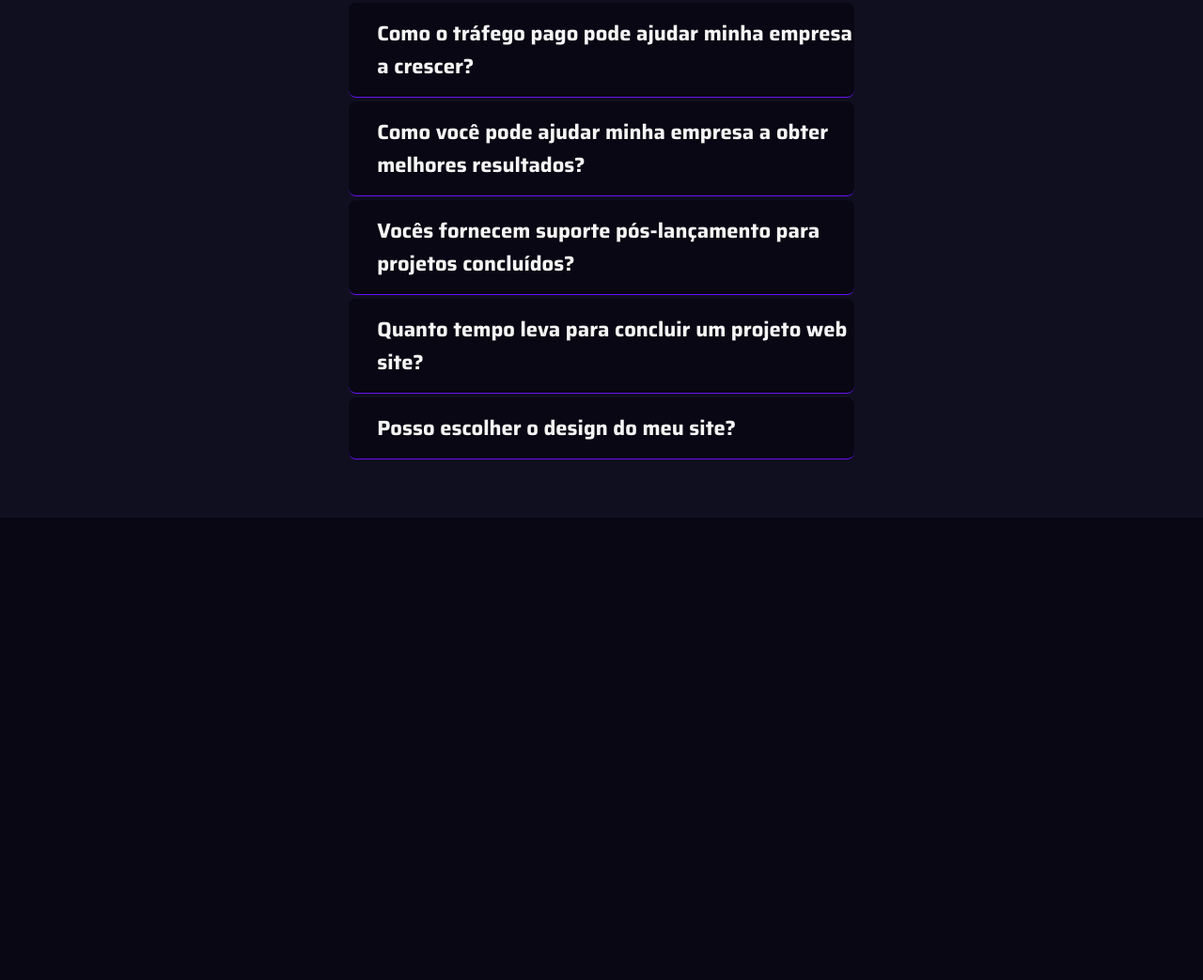
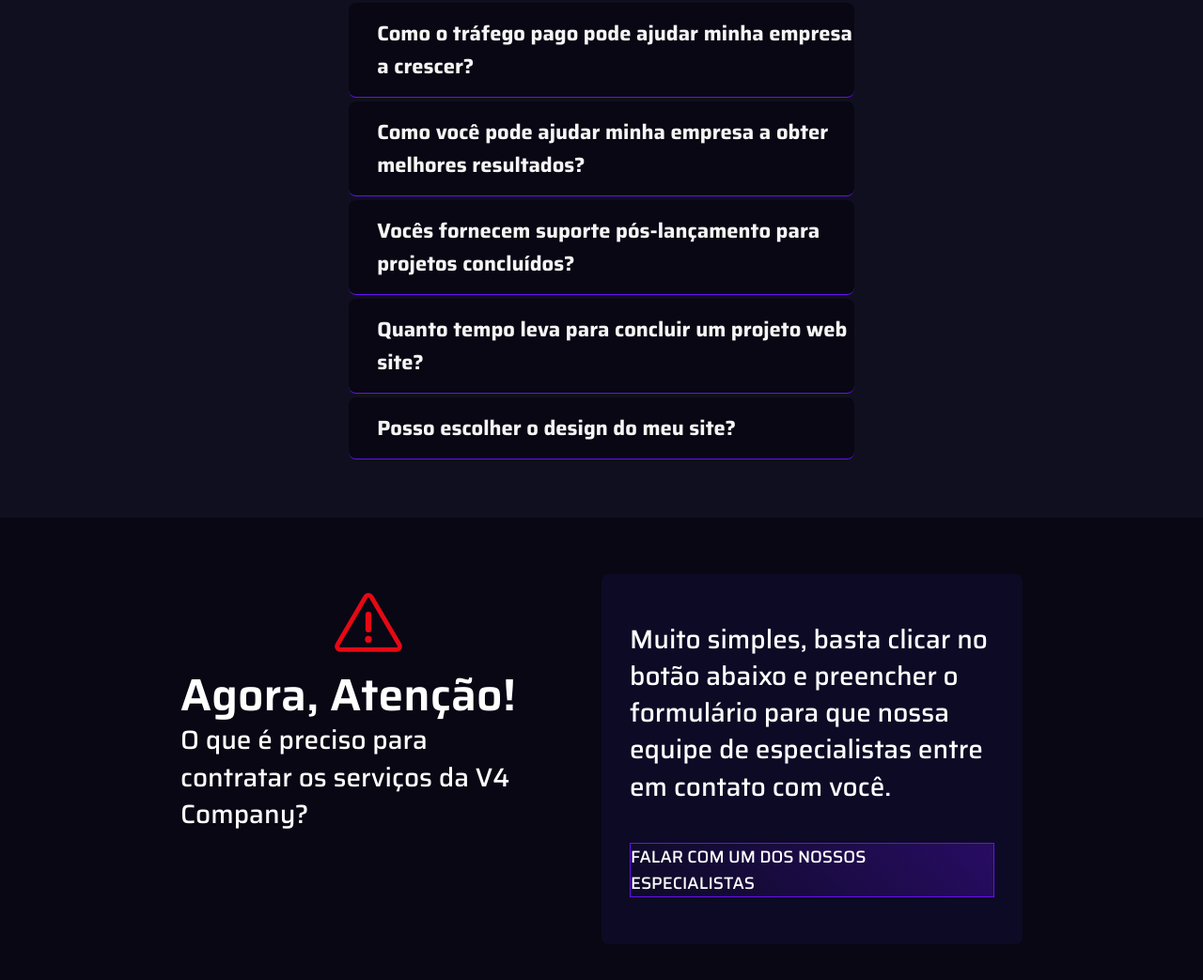
Before and after one commit to RafaelPires2/rw-company, a website: page index.html in a window 1280 px wide. Shown: the part 2675-3718 px from the top of the page at 94% size. Before the commit the page ends 3382 px from the top, so only its background shows below. Drawn offline with Linux system fonts and the light colour scheme.

Commit message:
feature: section call

```diff
--- a/index.html
+++ b/index.html
@@ -303,6 +303,31 @@
           </div>
         </div>
       </section>
+
+      <section class="section-call">
+        <div class="wrapper">
+          <div class="container-section-call">
+            <div class="content-call">
+              <img class="icon-alert" src="./styles/assets/alert.svg" alt="icone de alerta" />
+              <h1 class="c-title">Agora, <span>Atenção!</span></h1>
+              <h2 class="c-subtitle">
+                O que é preciso para contratar os serviços da V4 Company?
+              </h2>
+            </div>
+
+            <div class="box-call">
+              <p class="c-subtitle">
+                Muito simples, basta clicar no botão abaixo e preencher o
+                formulário para que nossa equipe de especialistas entre em
+                contato com você.
+              </p>
+              <a class="c-button" href="#whattsapp"
+                >FALAR COM UM DOS NOSSOS ESPECIALISTAS</a
+              >
+            </div>
+          </div>
+        </div>
+      </section>
     </main>
   </body>
 </html>
--- /dev/null
+++ b/styles/components/section-call.scss
@@ -0,0 +1,44 @@
+.section-call {
+    width: 100vw;
+    display: flex;
+    justify-content: center;
+    align-items: center;
+
+    margin-bottom: $margin-bottom;
+}
+
+.container-section-call {
+    display: flex;
+    width: 100%;
+    gap: 10%;
+}
+
+.content-call {
+    display: flex;
+    flex-direction: column;
+    width: 40%;
+    text-align: left;
+
+
+}
+
+.box-call {
+    display: flex;
+    flex-direction: column;
+    gap: 4rem;
+    padding: 5rem 3rem;
+    width: 50%;
+    background-color: rgba(37, 23, 109, 0.206);
+    border-radius: 8px;
+    font-weight: 500;
+
+    .c-button{
+        width: 100%;
+    }
+}
+
+.icon-alert{
+    width: 100px;
+    height: 100px;
+    margin-left: 150px;
+}
--- a/styles/index.scss
+++ b/styles/index.scss
@@ -7,4 +7,5 @@
 @import "./components/section-about.scss";
 @import "./components/section-services.scss";
 @import "./components/c-accordeon.scss";
-@import "./components/c-fqa.scss";
+@import "./components/section-fqa.scss";
+@import "./components/section-call.scss";
```
Also changed, not shown: styles/assets/alert.svg (added), styles/components/section-fqa.scss (renamed from styles/components/c-fqa.scss), styles/index.css.
